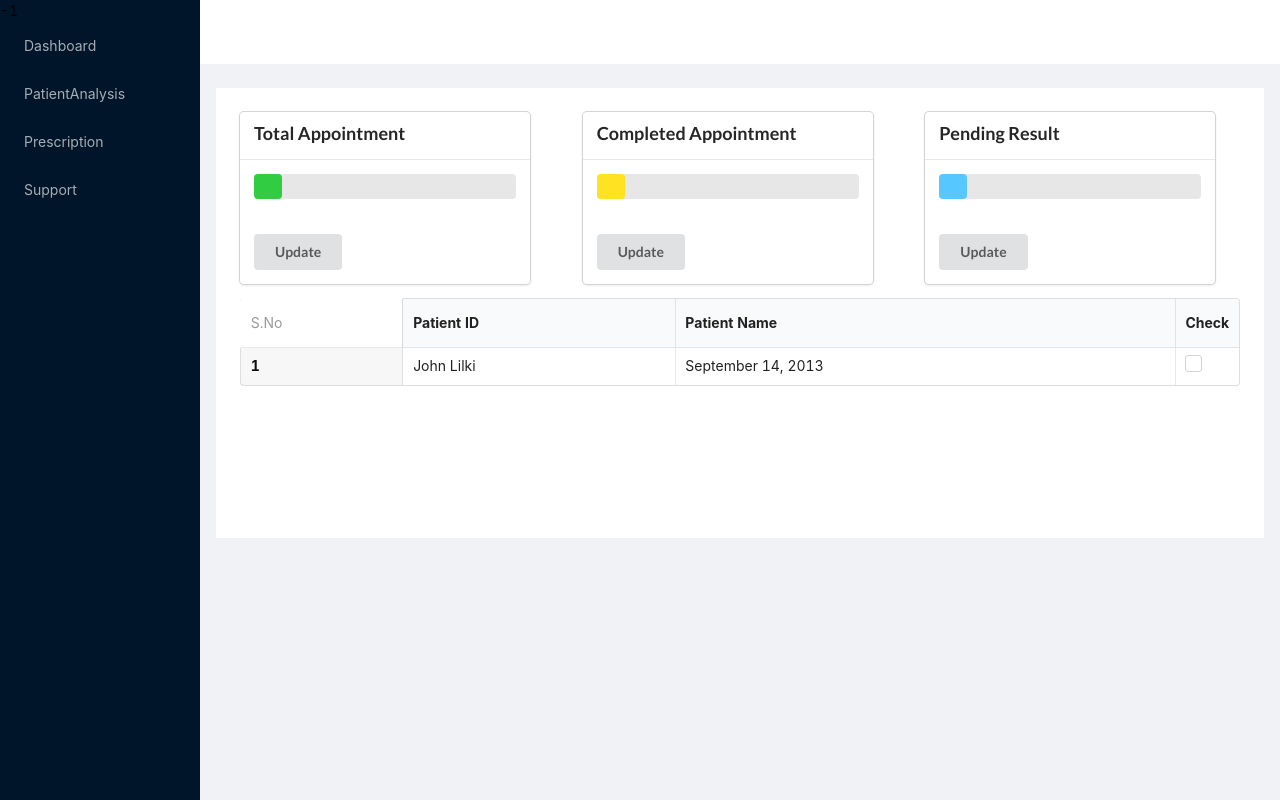
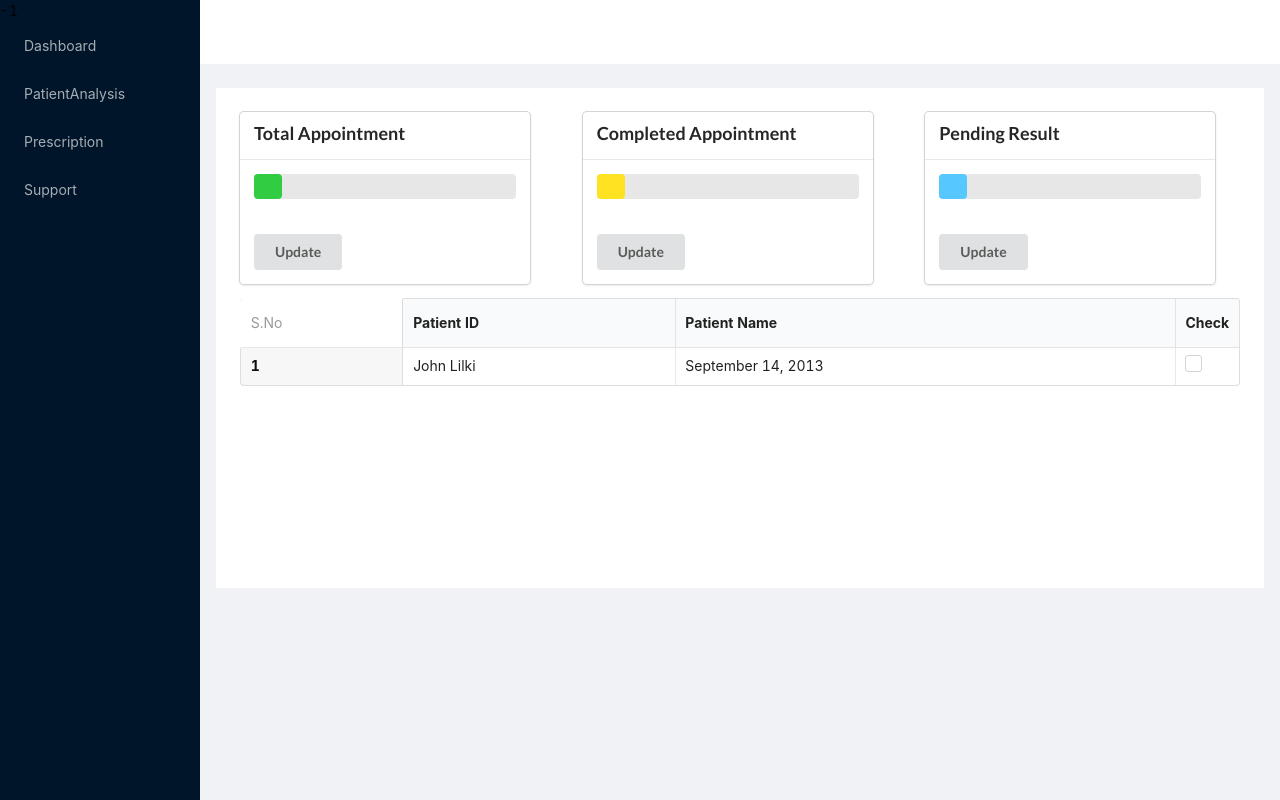
Before and after one commit to divyajomi08/dr_detection, a React app: page / in a window 1280 px wide. Built offline with nearby package versions, Linux system fonts and the light colour scheme.

Commit message:
Button Added

```diff
--- a/src/layouts/Layout.jsx
+++ b/src/layouts/Layout.jsx
@@ -5,11 +5,12 @@ import Dashboard from '../views/Dashboard';
 import Patient from '../views/PatientAnalysis';
 import Prescription from '../views/Prescription';
 import Support from '../views/Support';
-
+import useWindowDimensions from '../windowDimensions';
 
 const { Header, Content } = Layout;
 
 const DashboardLayout = () => {
+    const {height} = useWindowDimensions;
     const [selectedIndex, setSelectedIndex] = useState(0);
     var content;
     const onChange = (data) => {
@@ -21,8 +22,8 @@ const DashboardLayout = () => {
             <Sidebar onChange={e => onChange(e)} />
             <Layout>
                 <Header className="site-layout-sub-header-background" style={{ background: 'white', padding: 0 }} />
-                <Content style={{ margin: '24px 16px 0' }}>
-                    <div style={{ background: 'white', padding: 24, minHeight: 450 }}>
+                <Content style={{ margin: '24px 16px 0',height:500 }}>
+                    <div style={{ background: 'white', padding: 24, height: 500 }}>
                         {(() => {
                             switch (selectedIndex) {
                                 case 0: return <Dashboard/>;
```
Also changed, not shown: src/components/DarkButton.jsx (added, +9 -0 lines).
